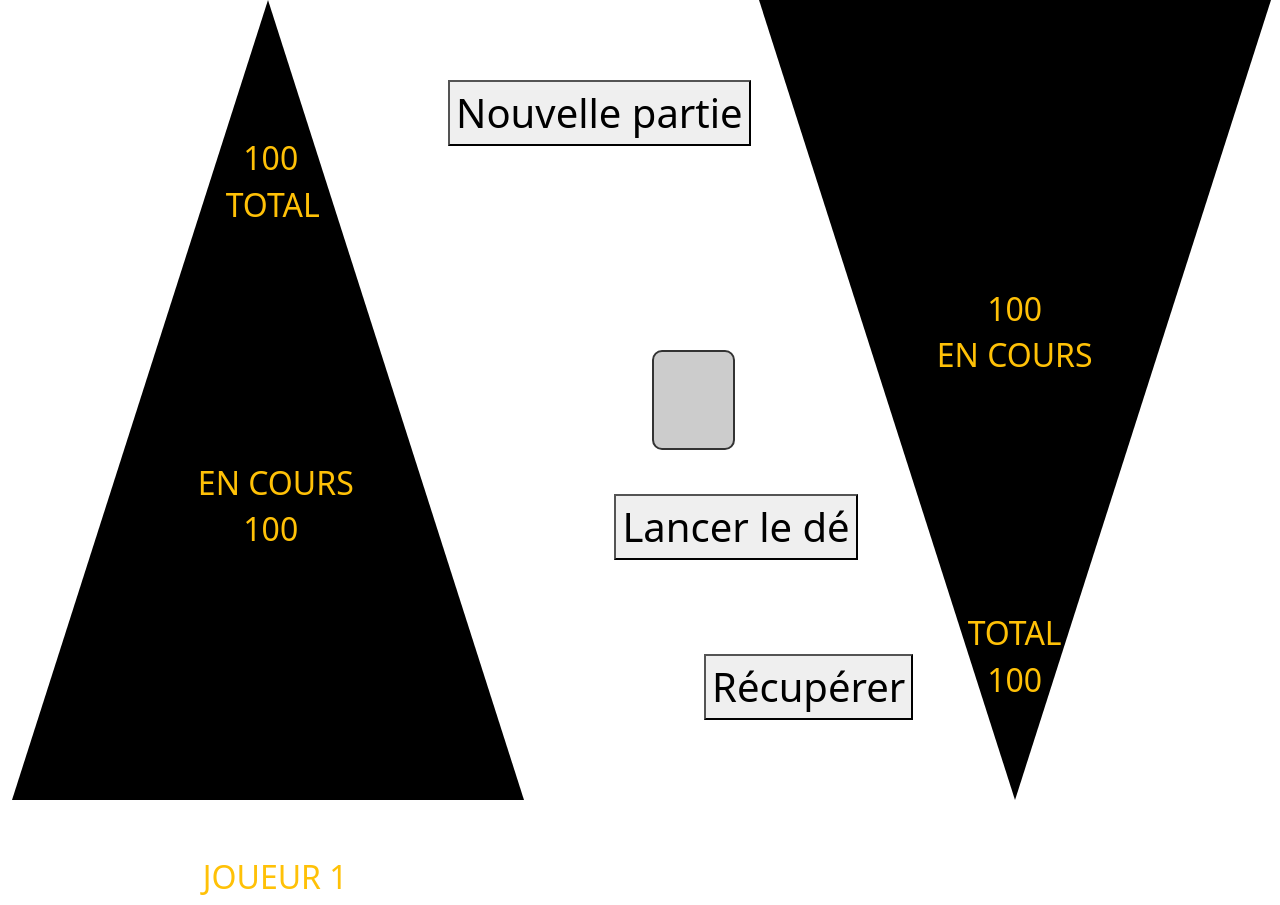
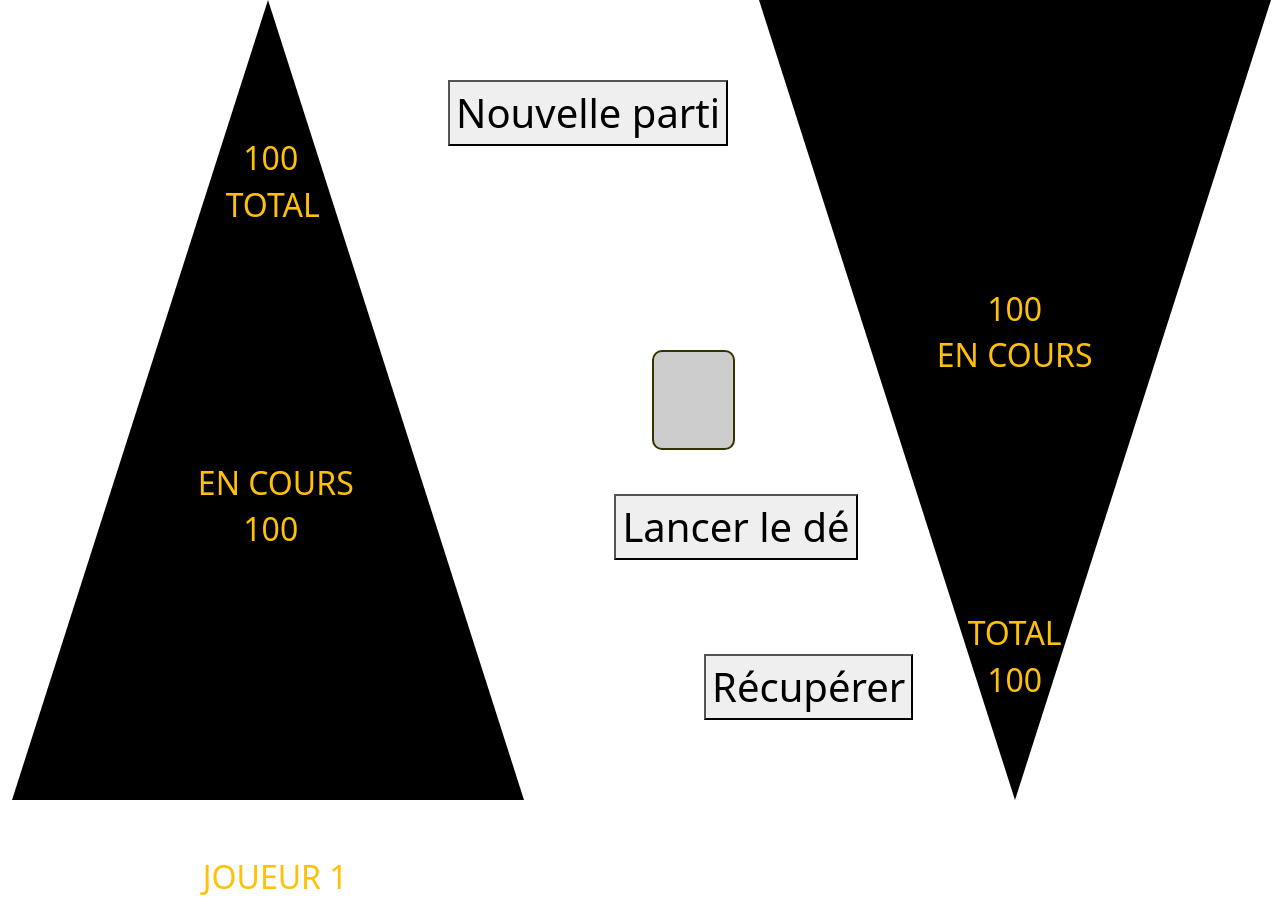
Before and after one commit to akramsl/ultimateDiceGame, a plain HTML site: page index.html in a window 1280 px wide. Drawn offline with nearby package versions, Linux system fonts and the light colour scheme.

Commit message:
Préparation de la version static

```diff
--- a/index.html
+++ b/index.html
@@ -30,7 +30,7 @@
             </div>
             <!-- Block pour le dé -->
             <div class="col-1 d-flex align-items-center">
-                <button class="new_game fs-1">Nouvelle partie</button>
+                <button class="new_game fs-1">Nouvelle parti</button>
                 <div class="dice"></div>
                 <button class="roll_dice fs-1">Lancer le dé</button>
                 <button class="hold fs-1">Récupérer</button>
--- a/style.css
+++ b/style.css
@@ -19,7 +19,7 @@
     width: 100px;
     height: 100px;
     background-color: #ccc;
-    border: 2px solid #333;
+    border: 2px solid #330;
     border-radius: 10px;
 }
 
```
